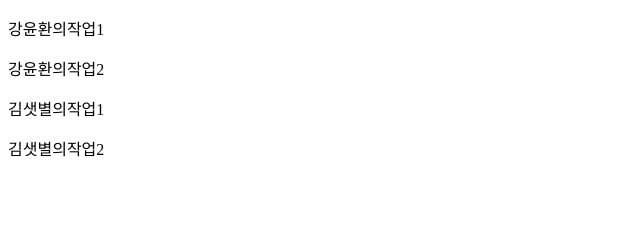
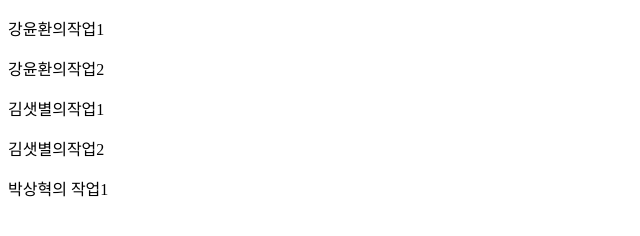
Before and after one commit to ksbyeol93/team_test, a plain HTML site: page index.html in a window 1280 px wide. Shown: the whole page, without its empty margins (0-640 px from the left). Drawn offline with Linux system fonts and the light colour scheme.

Commit message:
parksang

```diff
--- a/index.html
+++ b/index.html
@@ -13,5 +13,7 @@
   <p>김샛별의작업1</p>
 
   <p>김샛별의작업2</p>
+
+  <p>박상혁의 작업1</p>
 </body>
 </html>
```
